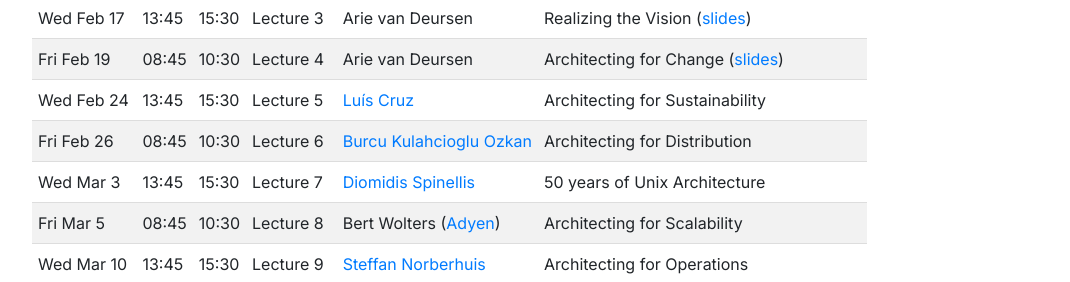
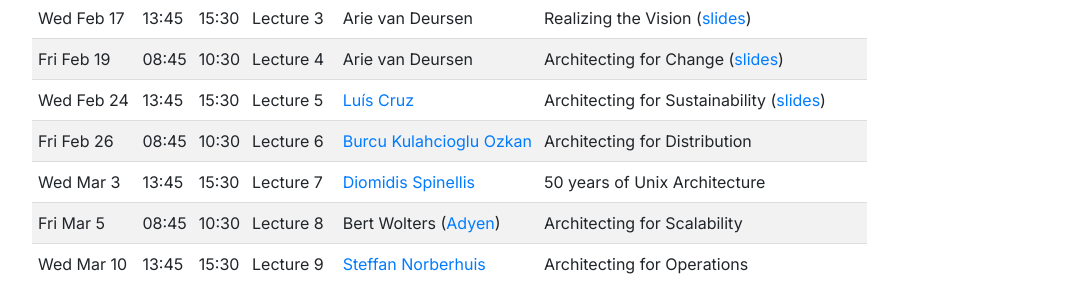
Before and after one commit to SERG-Delft/delftswa, a Jekyll site: the page built from 2021/index.md, in a window 1280 px wide and 900 px high, scrolled down 1168 px. Shown: the part 170-452 px from the top of the window, without its empty margins (86-1156 px from the left). Built offline with Jekyll 4.4.1, drawn with Linux system fonts in a browser that asks for light colours.

Commit message:
update schedule

```diff
--- a/2021/index.md
+++ b/2021/index.md
@@ -58,7 +58,7 @@ Wed Feb 10 | 13:45 | 15:30 | Lecture 1 | Arie van Deursen         | Introduction
 Fri Feb 12 | 08:45 | 10:30 | Lecture 2 | Arie van Deursen         | Envisioning the System ([slides](slides/envisioning-the-system.pdf))
 Wed Feb 17 | 13:45 | 15:30 | Lecture 3 | Arie van Deursen         | Realizing the Vision ([slides](slides/contributions-and-views.pdf))
 Fri Feb 19 | 08:45 | 10:30 | Lecture 4 | Arie van Deursen         | Architecting for Change ([slides](slides/architecting-for-change.pdf))
-Wed Feb 24 | 13:45 | 15:30 | Lecture 5 | [Luís Cruz][luis]        | Architecting for Sustainability
+Wed Feb 24 | 13:45 | 15:30 | Lecture 5 | [Luís Cruz][luis]        | Architecting for Sustainability ([slides](slides/sa-green-se.pdf))
 Fri Feb 26 | 08:45 | 10:30 | Lecture 6 | [Burcu Kulahcioglu Ozkan][burcu]     | Architecting for Distribution
 Wed Mar 3  | 13:45 | 15:30 | Lecture 7 | [Diomidis Spinellis][diomidis] | 50 years of Unix Architecture
 Fri Mar 5  | 08:45 | 10:30 | Lecture 8 | Bert Wolters ([Adyen])     | Architecting for Scalability
```
